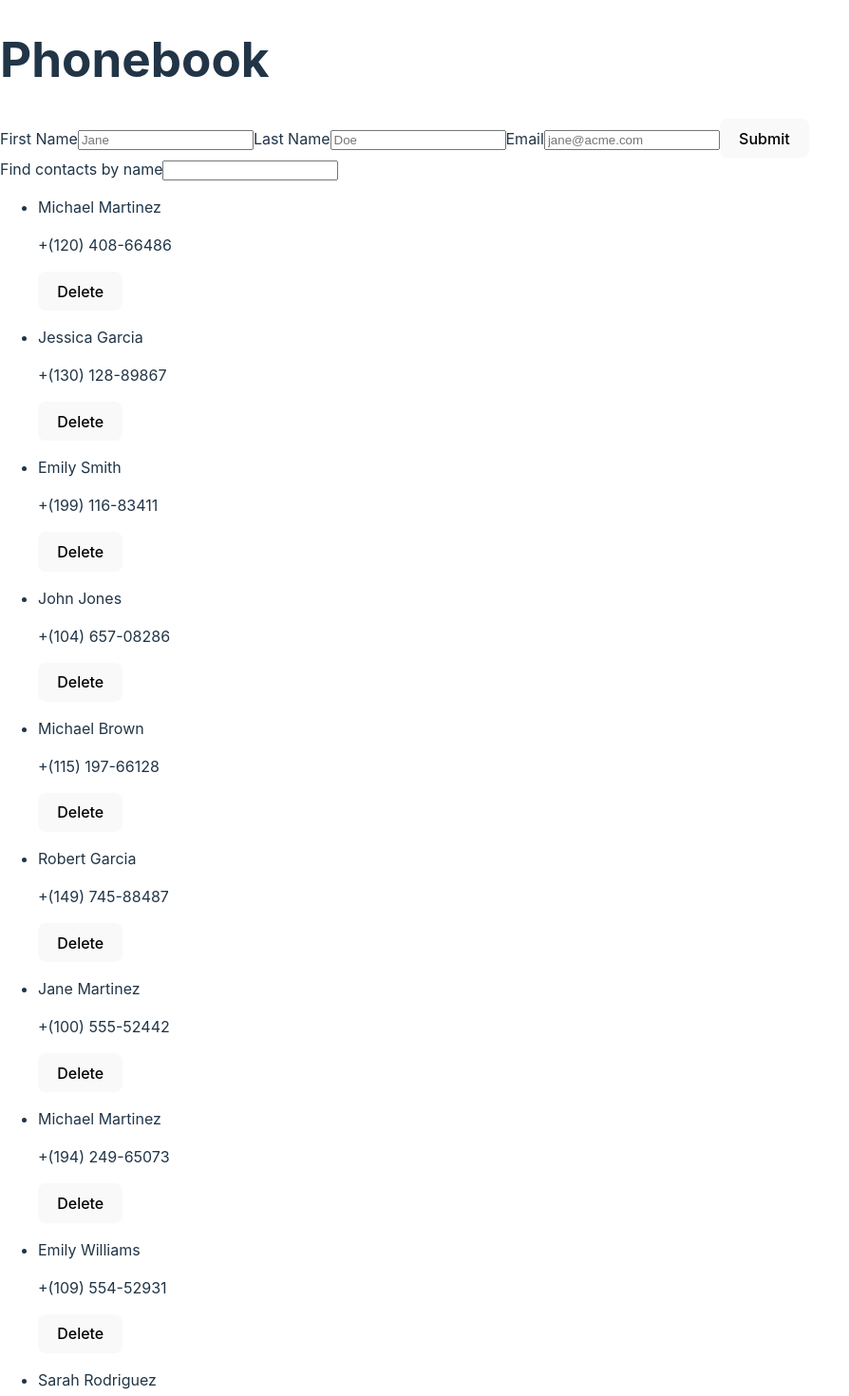
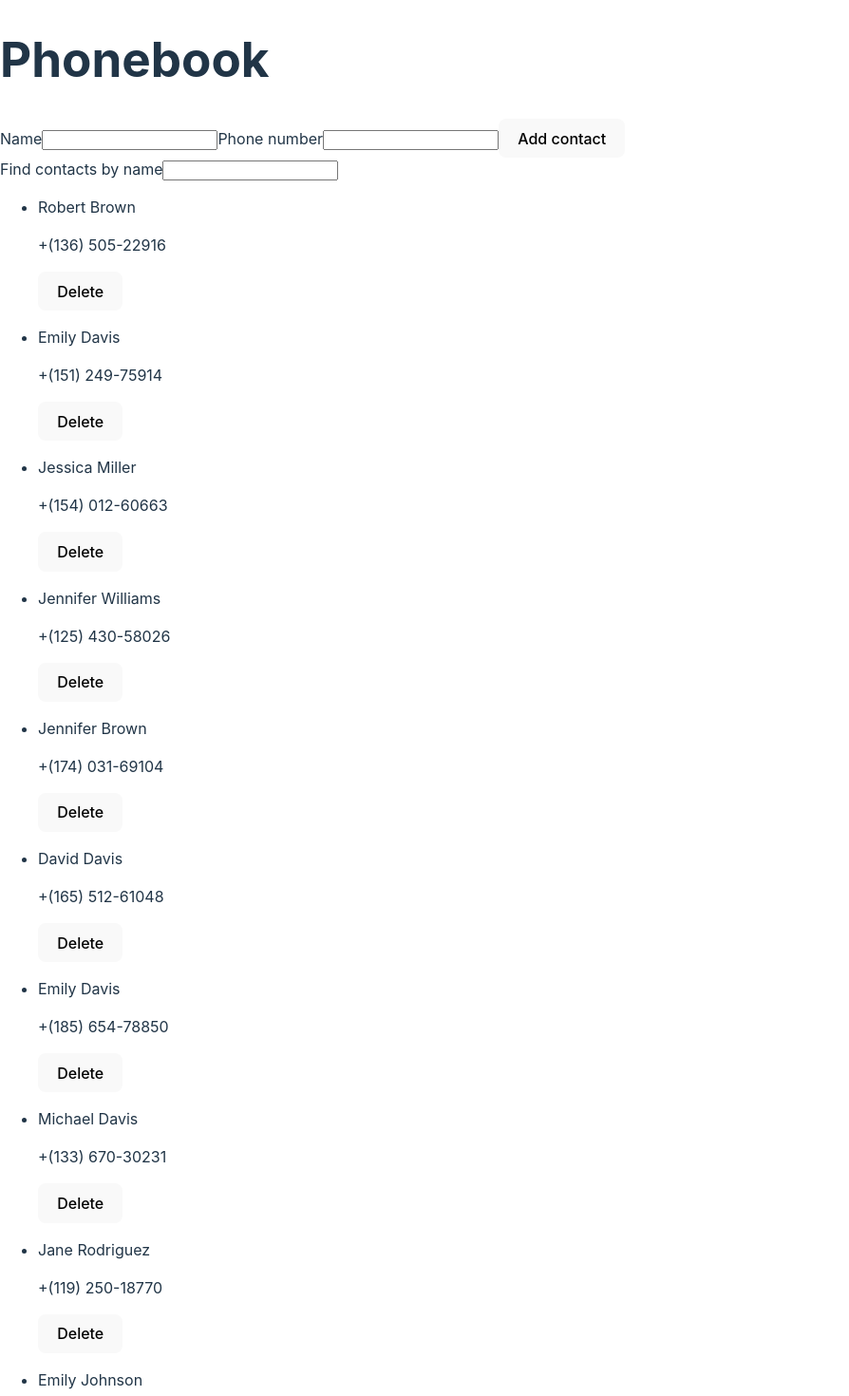
Before and after one commit to novikovanat/goit-react-hw-03, a React (Vite) app: page / in a window 1280 px wide. Shown: the top 1470 px of the page at 95% size, without its empty margins (0-894 px from the left). Built offline with nearby package versions, Linux system fonts and the light colour scheme.

Commit message:
function added

```diff
--- a/index.html
+++ b/index.html
@@ -1,8 +1,12 @@
-<!doctype html>
+<!DOCTYPE html>
 <html lang="en">
   <head>
     <meta charset="UTF-8" />
-    <link rel="icon" type="image/svg+xml" href="./src/assets/flower4-svgrepo-com.svg" />
+    <link
+      rel="icon"
+      type="image/svg+xml"
+      href="./src/assets/flower4-svgrepo-com.svg"
+    />
     <meta name="viewport" content="width=device-width, initial-scale=1.0" />
     <title>goit-react-hw-03</title>
   </head>
--- a/src/components/App.jsx
+++ b/src/components/App.jsx
@@ -1,4 +1,4 @@
-import { useState } from "react"
+import { useState } from "react";
 import ContactForm from "./contactForm/ContactForm";
 import SearchBox from "./searchBox/SearchBox";
 import ContactList from "./contactList/ContactList";
@@ -7,16 +7,17 @@ import testData from "./testData.json";
 const App = () => {
   const [searchFilter, setSearchFilter] = useState("");
 
-  const shownContacts = testData.filter(
-    (contact) =>
-      contact.name.toLowerCase().includes(searchFilter.toLowerCase()) ||
-      contact.surname.toLowerCase().includes(searchFilter.toLowerCase())
+  const shownContacts = testData.filter((contact) =>
+    contact.name.toLowerCase().includes(searchFilter.toLowerCase())
   );
 
+  function handleSubmit(initialValues) {
+    console.log(JSON.stringify(initialValues));
+  }
   return (
     <div>
       <h1>Phonebook</h1>
-      <ContactForm />
+      <ContactForm initialValues={testData} handleSubmit={handleSubmit} />
       <SearchBox value={searchFilter} onSearch={setSearchFilter} />
       <ContactList contacts={shownContacts} />
     </div>
--- a/src/components/contactForm/ContactForm.jsx
+++ b/src/components/contactForm/ContactForm.jsx
@@ -1,34 +1,19 @@
 import { Formik, Field, Form } from "formik";
 
-export default function LoginForm({}) {
+export default function LoginForm({ initialValues, handleSubmit }) {
   return (
     <div>
-      <Formik
-        initialValues={{
-          firstName: "",
-          lastName: "",
-          email: "",
-        }}
-        onSubmit={async (values) => {
-          await new Promise((r) => setTimeout(r, 500));
-          alert(JSON.stringify(values, null, 2));
-        }}
-      >
+      <Formik initialValues={{
+        name: "",
+        phoneNumber: "",
+        id:"",
+      }} onSubmit={handleSubmit}>
         <Form>
-          <label htmlFor="firstName">First Name</label>
-          <Field id="firstName" name="firstName" placeholder="Jane" />
-
-          <label htmlFor="lastName">Last Name</label>
-          <Field id="lastName" name="lastName" placeholder="Doe" />
-
-          <label htmlFor="email">Email</label>
-          <Field
-            id="email"
-            name="email"
-            placeholder="jane@acme.com"
-            type="email"
-          />
-          <button type="submit">Submit</button>
+          <label htmlFor="name">Name</label>
+          <Field id="name" name="name" />
+          <label htmlFor="phoneNumber">Phone number</label>
+          <Field id="phoneNumber" name="phoneNumber" type="number" />
+          <button type="submit">Add contact</button>
         </Form>
       </Formik>
     </div>
--- a/src/components/testData.json
+++ b/src/components/testData.json
@@ -1,122 +1,70 @@
 [
+  { "name": "Robert Brown", "phoneNumber": "+(136) 505-22916", "id": "fmHK51" },
+  { "name": "Emily Davis", "phoneNumber": "+(151) 249-75914", "id": "TQs8Hi" },
   {
-        "name": "Michael",
-        "surname": "Martinez",
-        "phoneNumber": "+(120) 408-66486",
-        "id": "RGbRNr"
+    "name": "Jessica Miller",
+    "phoneNumber": "+(154) 012-60663",
+    "id": "KeSq5S"
   },
   {
-        "name": "Jessica",
-        "surname": "Garcia",
-        "phoneNumber": "+(130) 128-89867",
-        "id": "ClTOHI"
+    "name": "Jennifer Williams",
+    "phoneNumber": "+(125) 430-58026",
+    "id": "QhO2eb"
   },
   {
-        "name": "Emily",
-        "surname": "Smith",
-        "phoneNumber": "+(199) 116-83411",
-        "id": "6cJiKX"
+    "name": "Jennifer Brown",
+    "phoneNumber": "+(174) 031-69104",
+    "id": "5AxCI9"
+  },
+  { "name": "David Davis", "phoneNumber": "+(165) 512-61048", "id": "mIOe5y" },
+  { "name": "Emily Davis", "phoneNumber": "+(185) 654-78850", "id": "AkD56c" },
+  {
+    "name": "Michael Davis",
+    "phoneNumber": "+(133) 670-30231",
+    "id": "uMsCcg"
   },
   {
-        "name": "John",
-        "surname": "Jones",
-        "phoneNumber": "+(104) 657-08286",
-        "id": "AB6SSn"
+    "name": "Jane Rodriguez",
+    "phoneNumber": "+(119) 250-18770",
+    "id": "58m5jj"
   },
   {
-        "name": "Michael",
-        "surname": "Brown",
-        "phoneNumber": "+(115) 197-66128",
-        "id": "nJWqb1"
+    "name": "Emily Johnson",
+    "phoneNumber": "+(110) 578-81526",
+    "id": "ak9LfJ"
   },
   {
-        "name": "Robert",
-        "surname": "Garcia",
-        "phoneNumber": "+(149) 745-88487",
-        "id": "ZmCrRc"
+    "name": "Sarah Johnson",
+    "phoneNumber": "+(199) 432-55561",
+    "id": "jlF3HX"
+  },
+  { "name": "Emily Brown", "phoneNumber": "+(109) 132-86387", "id": "6IJPKb" },
+  { "name": "David Jones", "phoneNumber": "+(131) 935-11160", "id": "jbLtk3" },
+  {
+    "name": "Jessica Martinez",
+    "phoneNumber": "+(155) 433-88859",
+    "id": "iWaf63"
   },
   {
-        "name": "Jane",
-        "surname": "Martinez",
-        "phoneNumber": "+(100) 555-52442",
-        "id": "fY0sj6"
+    "name": "Michael Miller",
+    "phoneNumber": "+(104) 157-25226",
+    "id": "YI0BqP"
   },
   {
-        "name": "Michael",
-        "surname": "Martinez",
-        "phoneNumber": "+(194) 249-65073",
-        "id": "2zdpAF"
+    "name": "Michael Johnson",
+    "phoneNumber": "+(158) 167-07025",
+    "id": "QMZJ5N"
   },
   {
-        "name": "Emily",
-        "surname": "Williams",
-        "phoneNumber": "+(109) 554-52931",
-        "id": "bexnZ8"
+    "name": "Jennifer Martinez",
+    "phoneNumber": "+(156) 677-95969",
+    "id": "UgTqyj"
   },
   {
-        "name": "Sarah",
-        "surname": "Rodriguez",
-        "phoneNumber": "+(139) 741-78084",
-        "id": "aSAnDP"
+    "name": "Jessica Jones",
+    "phoneNumber": "+(159) 658-50419",
+    "id": "tRpV77"
   },
-    {
-        "name": "David",
-        "surname": "Davis",
-        "phoneNumber": "+(123) 839-32998",
-        "id": "sD4ylg"
-    },
-    {
-        "name": "Jessica",
-        "surname": "Brown",
-        "phoneNumber": "+(185) 214-36808",
-        "id": "qijoLo"
-    },
-    {
-        "name": "Robert",
-        "surname": "Rodriguez",
-        "phoneNumber": "+(163) 173-23335",
-        "id": "JuOrTb"
-    },
-    {
-        "name": "Emily",
-        "surname": "Davis",
-        "phoneNumber": "+(148) 412-15496",
-        "id": "Nb39yF"
-    },
-    {
-        "name": "Jennifer",
-        "surname": "Miller",
-        "phoneNumber": "+(182) 364-78847",
-        "id": "GPLCIM"
-    },
-    {
-        "name": "Jessica",
-        "surname": "Garcia",
-        "phoneNumber": "+(169) 997-96389",
-        "id": "IFpvtv"
-    },
-    {
-        "name": "Robert",
-        "surname": "Rodriguez",
-        "phoneNumber": "+(177) 103-01551",
-        "id": "PUL6RK"
-    },
-    {
-        "name": "Jennifer",
-        "surname": "Brown",
-        "phoneNumber": "+(109) 879-66944",
-        "id": "DwjNKj"
-    },
-    {
-        "name": "Jane",
-        "surname": "Brown",
-        "phoneNumber": "+(168) 799-76843",
-        "id": "UKzzKK"
-    },
-    {
-        "name": "David",
-        "surname": "Johnson",
-        "phoneNumber": "+(124) 529-77157",
-        "id": "8uzjGS"
-    }
+  { "name": "John Jones", "phoneNumber": "+(141) 965-97446", "id": "jMAbMX" },
+  { "name": "John Miller", "phoneNumber": "+(153) 149-88129", "id": "b9lW8S" }
 ]
```
Lines whose indentation alone changed are shown as unchanged.
